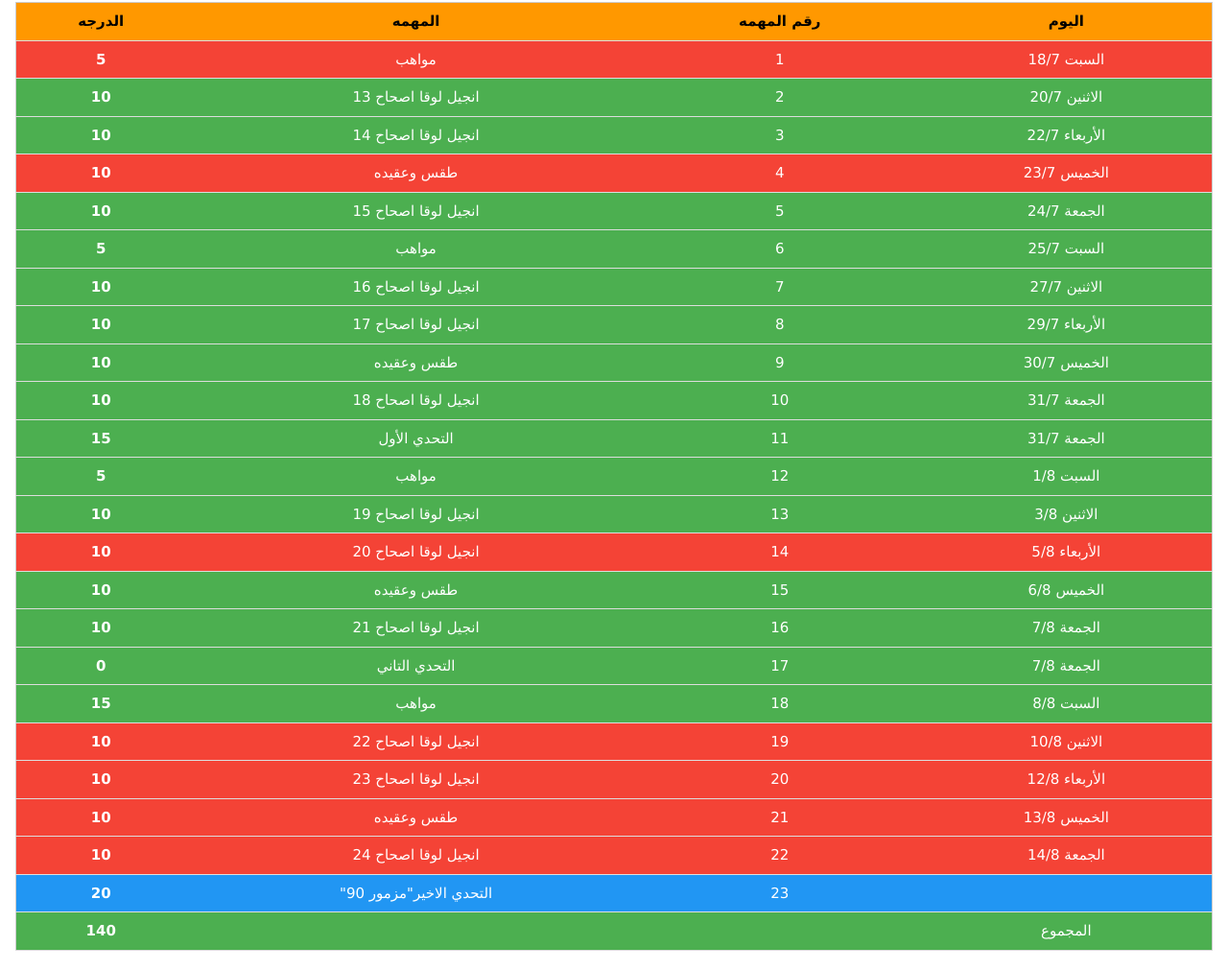
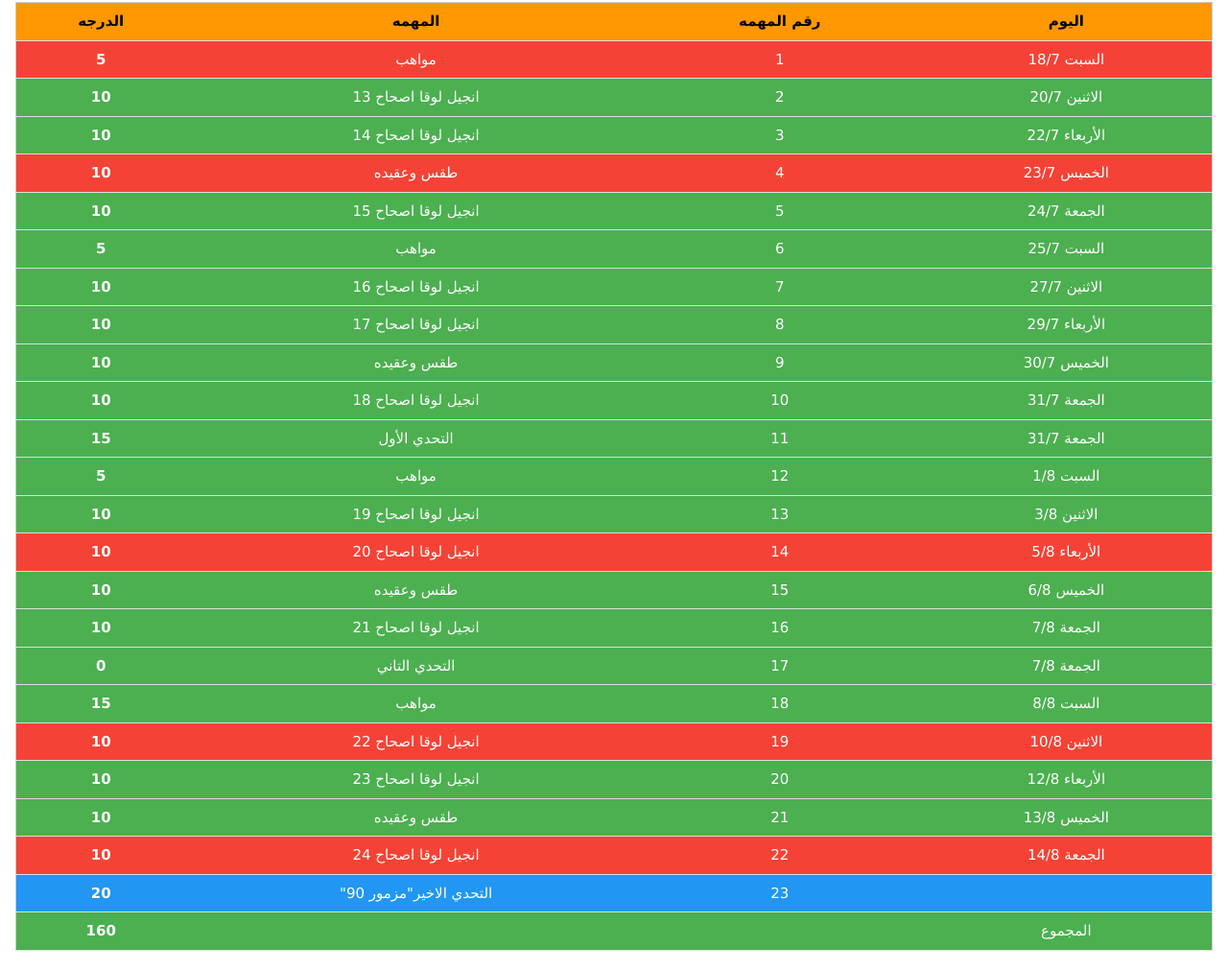
Before and after one commit to mina0011/Aliens-attack, a plain HTML site: page member3.html in a window 1280 px wide. Shown: the part 506-1517 px from the top of the page at 96% size. Drawn offline with nearby package versions, Linux system fonts and the light colour scheme.

Commit message:
Update member3.html

```diff
--- a/member3.html
+++ b/member3.html
@@ -32,7 +32,7 @@
             <a href="https://docs.google.com/forms/d/e/1FAIpQLSeYNaicKWToDLv7tg71CWqg0dj1ef2jdIVog4m3L7ITipUMqQ/viewform" target="_blank"><button class="btn btn4">19</button></a>
             <a href="https://docs.google.com/forms/d/e/1FAIpQLScIIyhlrildLNXz8rvuZfRC-FzCcncgDLjej5J03Ri1DbC4vA/viewform" target="_blank"><button class="btn btn4">20</button></a>
             <a href="https://docs.google.com/forms/d/e/1FAIpQLSeUza6_bkqWRUK5Bh5sUQRyNSVRPV0j-Hk1-qSQBOsZRhc4dA/viewform" target="_blank"><button class="btn btn4">21</button></a>
-            <button class="btn btn2">22</button>
+            <a href="https://docs.google.com/forms/d/e/1FAIpQLSf_eQ3_DWt7U02LXXBk8Bvr91P1JuwP8G3pdspeUn18pUQapg/viewform" target="_blank"><button class="btn btn4">22</button></a>
         </div>
 
         <div class="w3-container" style="margin-top: 20px; margin-bottom: 20px;" dir="rtl">
@@ -159,13 +159,13 @@
               <td>انجيل لوقا اصحاح 22</td>
               <th>10</th>
             </tr>
-            <tr class="w3-red">
+            <tr class="w3-green">
               <td>الأربعاء 12/8 </td>
               <td>20</td>
               <td>انجيل لوقا اصحاح 23</td>
               <th>10</th>
             </tr>
-            <tr class="w3-red">
+            <tr class="w3-green">
               <td>الخميس 13/8 </td>
               <td>21</td>
               <td>طقس وعقيده</td>
@@ -187,7 +187,7 @@
               <td>المجموع</td>
               <td></td>
               <td></td>
-              <th>140</th>
+              <th>160</th>
             </tr>
           </table>
         </div>
```
